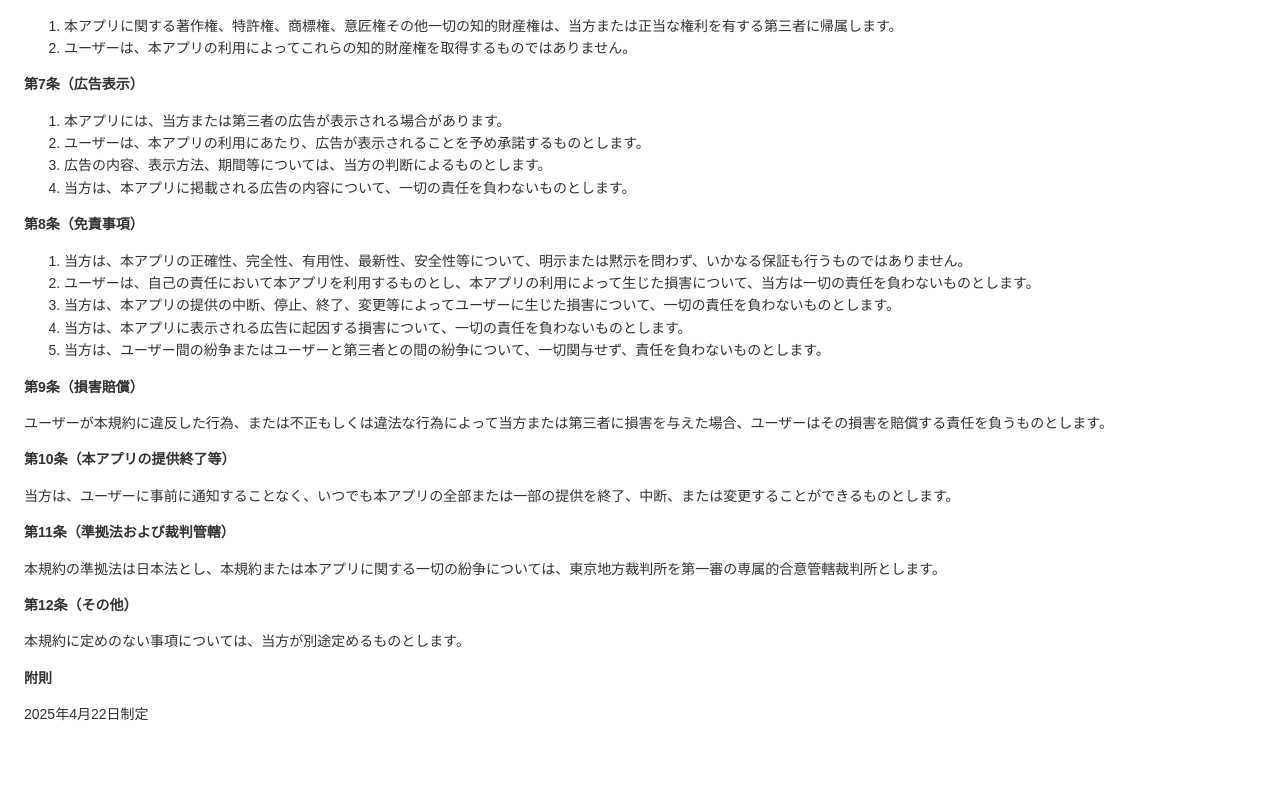
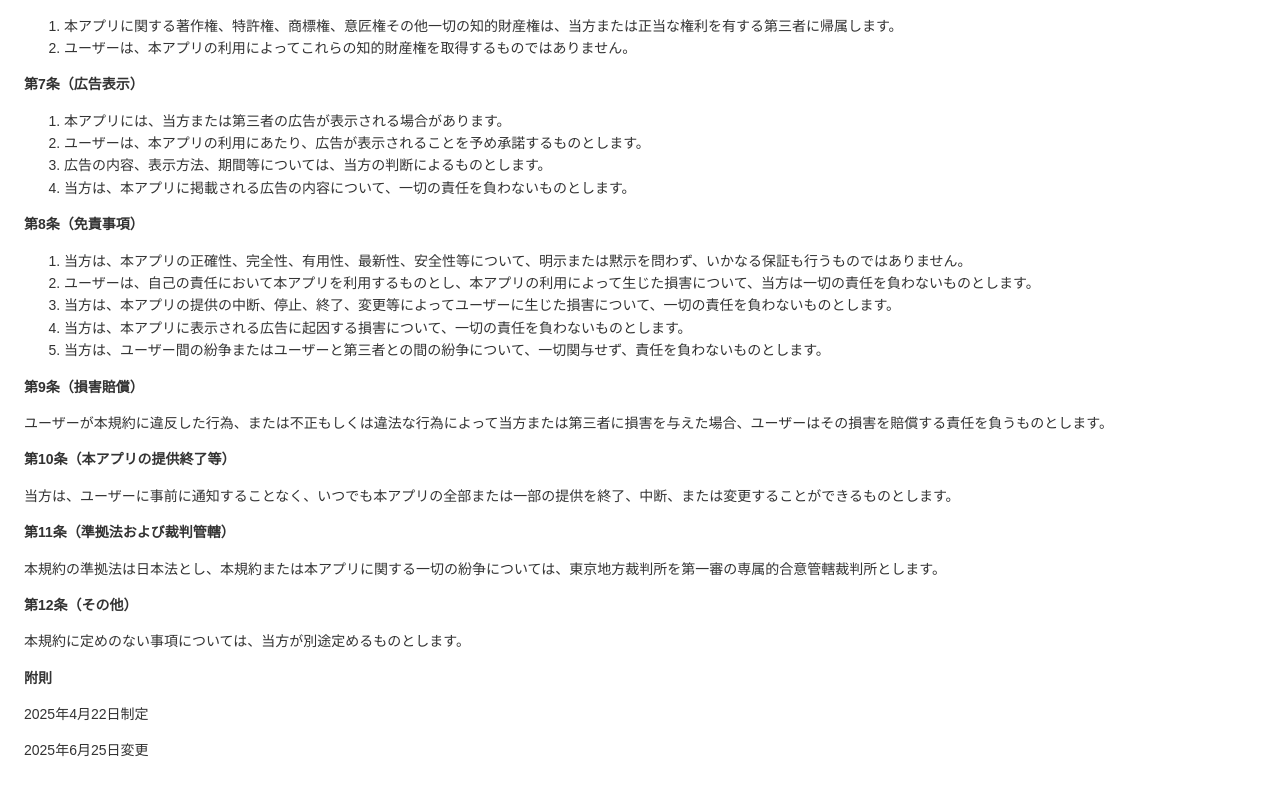
Before and after one commit to hachicreate/adiisolutions, a plain HTML site: page terms/index.html in a window 1280 px wide. Shown: the part 973-1767 px from the top of the page. Before the commit the page ends 1736 px from the top, so only its background shows below. Drawn offline with Linux system fonts and the light colour scheme.

Commit message:
Add files via upload

```diff
--- a/terms/index.html
+++ b/terms/index.html
@@ -89,5 +89,6 @@
 
   <p><b>附則</b></p>
   <p>2025年4月22日制定</p>
+  <p>2025年6月25日変更</p>
 </body>
 </html>
```
